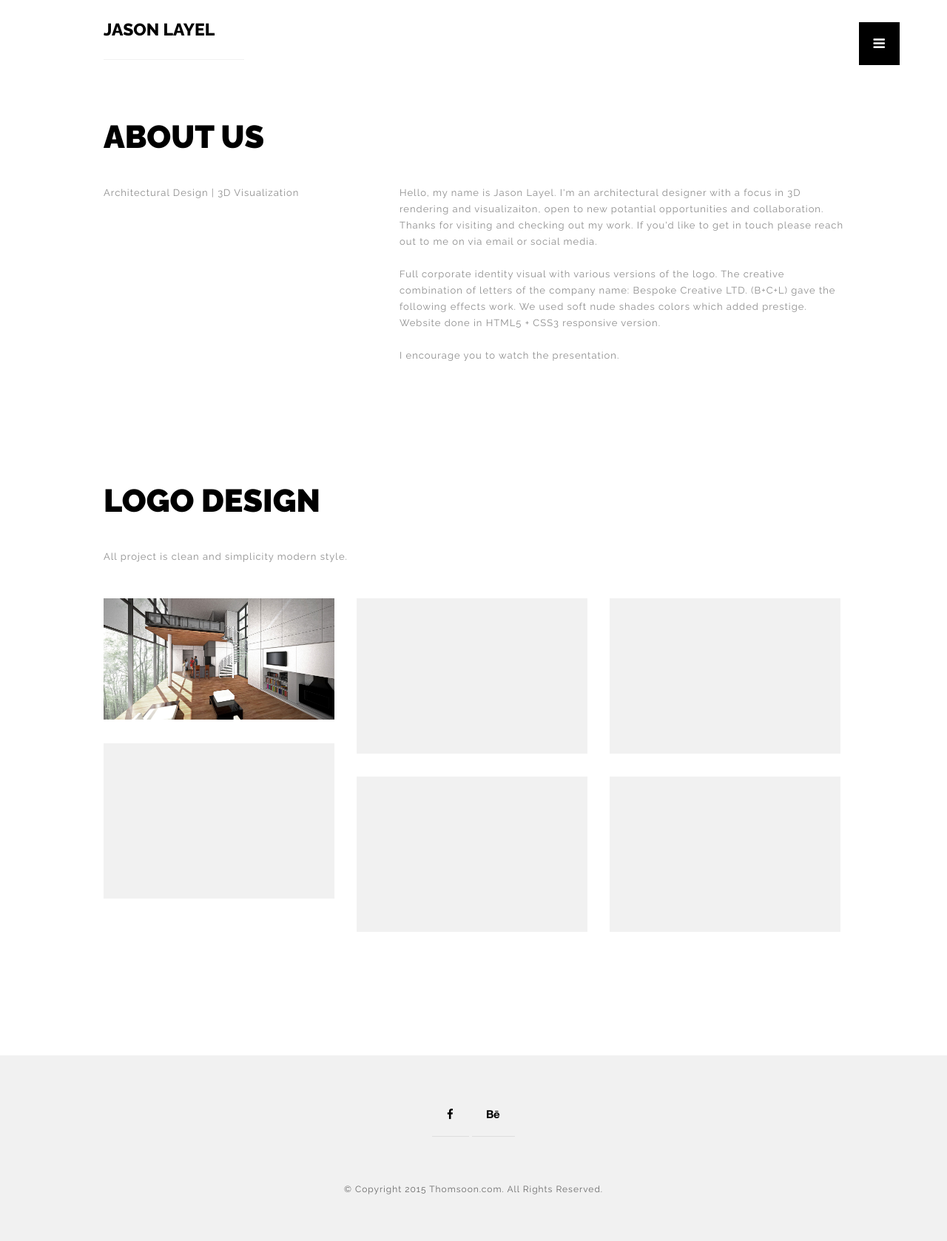
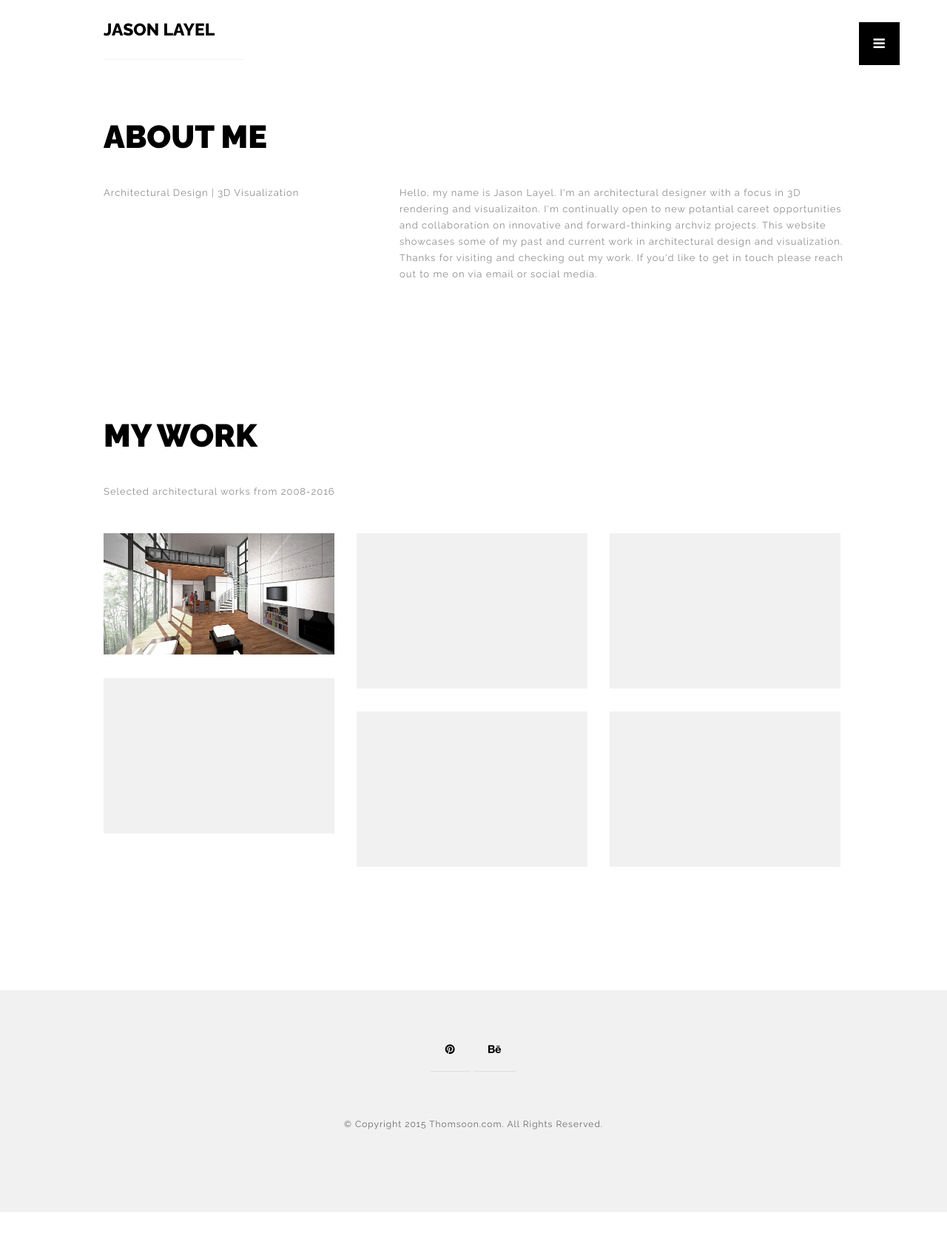
Before and after one commit to JasonLayel/Jasonlayel.github.io, a plain HTML site: page BasicTemplate/about-us.html in a window 1280 px wide. Shown: the whole page at 74% size. After the commit the page ends 1639 px from the top, so only its background shows below. Drawn offline with Linux system fonts and the light colour scheme.

Commit message:
Updating text, testing pinterest functionality at footer

```diff
--- a/BasicTemplate/about-us.html
+++ b/BasicTemplate/about-us.html
@@ -71,7 +71,7 @@
 
         <div class="text-intro">
 
-          <h1>About us</h1>
+          <h1>About Me</h1>
 
           <div class="one-column">
             <p>Architectural Design | 3D Visualization</p>
@@ -81,11 +81,9 @@
 
           <div class="two-column">
 
-            <p>Hello, my name is Jason Layel. I'm an architectural designer with a focus in 3D rendering and visualizaiton, open to new potantial opportunities and collaboration. Thanks for visiting and checking out my work. If you'd like to get in touch please reach out to me on via email or social media. <br/><br/>
+            <p>Hello, my name is Jason Layel. I'm an architectural designer with a focus in 3D rendering and visualizaiton. I'm continually open to new potantial careet opportunities and collaboration on innovative and forward-thinking archviz projects. This website showcases some of my past and current work in architectural design and visualization.
 
-            Full corporate identity visual with various versions of the logo. The creative combination of letters of the company name: Bespoke Creative LTD. (B+C+L) gave the following effects work. We used soft nude shades colors which added prestige. Website done in HTML5 + CSS3 responsive version.
-            <br/><br/>
-            I encourage you to watch the presentation.
+            Thanks for visiting and checking out my work. If you'd like to get in touch please reach out to me on via email or social media. <br/><br/>
 
             </p>
 
@@ -98,8 +96,8 @@
 
         <div class="text-intro" id="site-type">
 
-          <h1>Logo design</h1>
-          <p>All project is clean and simplicity modern style.</p>
+          <h1>My Work</h1>
+          <p>Selected architectural works from 2008-2016</p>
 
         </div>
 
@@ -113,8 +111,8 @@
       <img src="img/logo/1.jpg">
         <a class="ajax-link" href="single.html">
           <div class="grid-hover">
-            <h1>Single</h1>
-            <p>Branding</p>
+            <h1>Aerial Loft</h1>
+            <p>Residential apartment unit | Charlottesville, VA | 2011</p>
           </div>
         </a>
     </li>
@@ -186,8 +184,8 @@
 
     <div class="footer-margin">
       <div class="social-footer">
-        <a href="https://www.facebook.com/thomsooncom"><i class="fa fa-facebook"></i></a>
-        <a href="https://www.behance.net/TomaszMazurczak"><i class="fa fa-behance"></i></a>
+        <a href="https://www.pinterest.com/jasonlayel"><i class="fa fa-pinterest"></i></a>
+        <a href="https://www.behance.net/jasonlayel"><i class="fa fa-behance"></i></a>
 
       </div>
       <div class="copyright">© Copyright 2015 Thomsoon.com. All Rights Reserved.</div>
```
